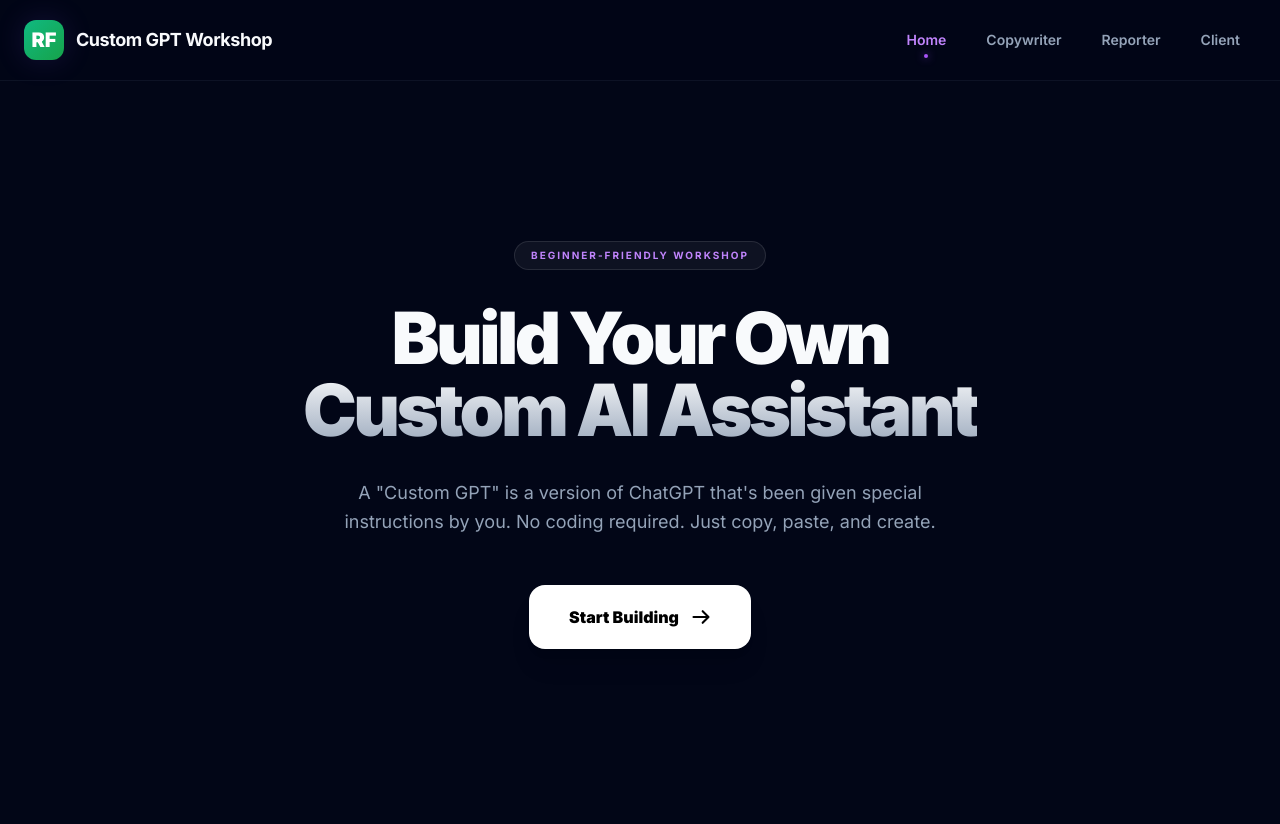
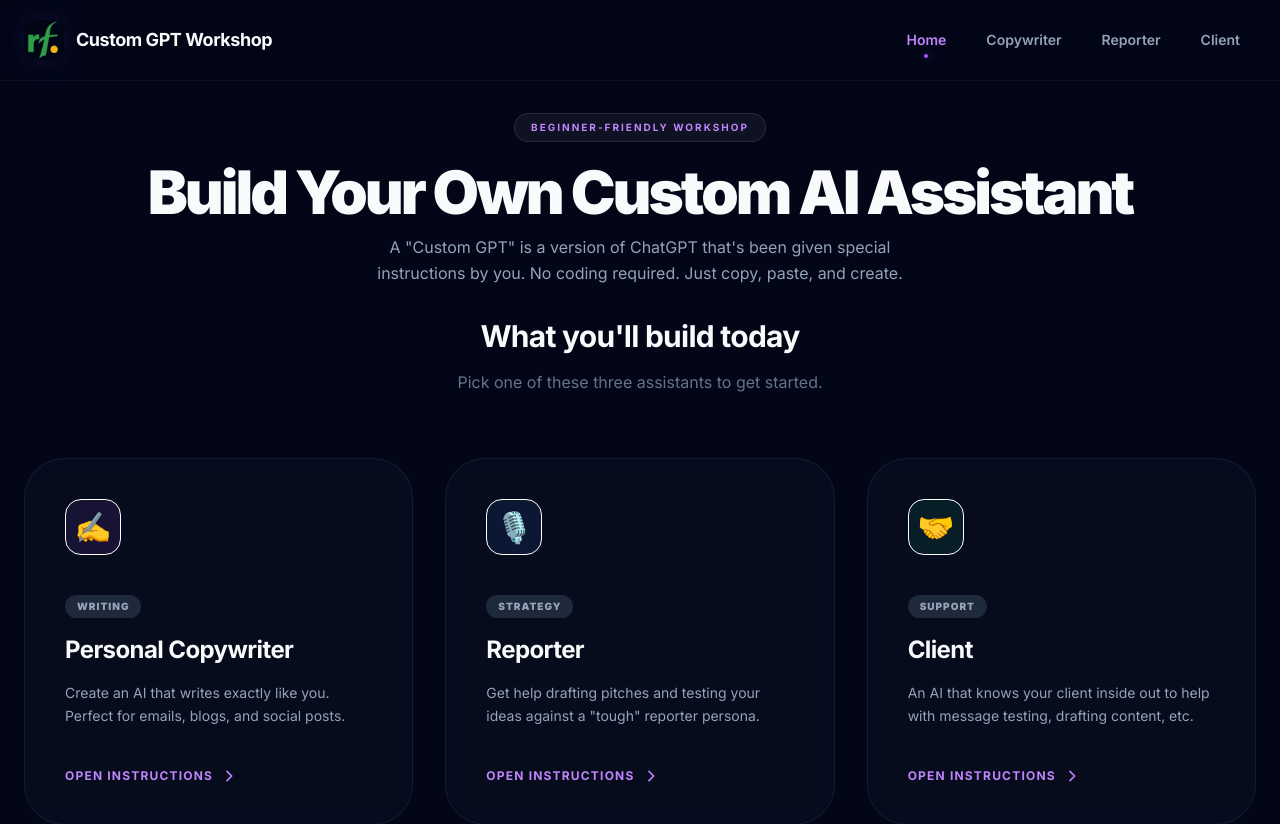
Before and after one commit to tavishi-priyam/custom-gpt-workshop-local, a React (Vite) app: page / in a window 1280 px wide. Shown: the top 824 px of the page. Built offline with nearby package versions, Linux system fonts and the light colour scheme.

Commit message:
Removed header section, updated content

```diff
--- a/components/Layout.tsx
+++ b/components/Layout.tsx
@@ -25,8 +25,9 @@
               className="flex items-center gap-3 cursor-pointer group"
               onClick={() => onNavigate('home')}
             >
-              <div className="w-10 h-10 rounded-xl bg-gradient-to-br from-emerald-500 to-green-600 flex items-center justify-center neon-glow transform transition-transform group-hover:scale-105 group-hover:rotate-3">
-                <span className="text-white font-black text-xl">RF</span>
+              <div className="w-10 h-10 rounded-xl flex items-center justify-center neon-glow transform transition-transform group-hover:scale-105 group-hover:rotate-3">
+                {/* <span className="text-white font-black text-xl">RF</span> */}
+                <div><img src="/rflogo.png"/></div>
               </div>
               <div className="flex flex-col">
                 <span className="font-bold text-lg tracking-tight leading-none">Custom GPT Workshop</span>
--- a/pages/Home.tsx
+++ b/pages/Home.tsx
@@ -37,38 +37,34 @@
   return (
     <div className="pb-32">
       {/* Hero Section */}
-      <section className="relative pt-24 pb-32 lg:pt-40 lg:pb-48 overflow-hidden">
-        <div className="absolute top-20 left-1/2 -translate-x-1/2 w-[1200px] h-[600px] bg-purple-600/10 blur-[180px] rounded-full -z-10 animate-pulse-soft"></div>
+      <section className="relative pt-6 pb-2 lg:pt-8 lg:pb-3 overflow-hidden">
+        <div className="absolute top-20 left-1/2 -translate-x-1/2 w-[200px] h-[100px] bg-purple-600/10 blur-[180px] rounded-full -z-10 animate-pulse-soft"></div>
         <div className="max-w-7xl mx-auto px-6 text-center">
-          <div className="inline-flex items-center gap-2 px-4 py-1.5 rounded-full bg-white/5 border border-white/10 text-[10px] font-bold uppercase tracking-[0.2em] text-purple-400 mb-8">
+          <div className="inline-flex items-center gap-2 px-4 py-1.5 rounded-full bg-white/5 border border-white/10 text-[10px] font-bold uppercase tracking-[0.2em] text-purple-400 mb-5">
             Beginner-Friendly Workshop
           </div>
-          <h1 className="text-5xl lg:text-7xl font-black tracking-tighter mb-8 leading-[1.1]">
-            Build Your Own <br />
-            <span className="bg-gradient-to-b from-white to-slate-400 text-transparent bg-clip-text">
-              Custom AI Assistant
-            </span>
+          <h1 className="text-4xl sm:text-5xl lg:text-6xl font-black tracking-tighter mb-3 leading-[1.05] whitespace-nowrap">
+          Build Your Own Custom AI Assistant
           </h1>
-          <p className="max-w-2xl mx-auto text-lg text-slate-400 mb-12 leading-relaxed text-balance">
-            A "Custom GPT" is a version of ChatGPT that's been given special instructions by you.
-            No coding required. Just copy, paste, and create.
+          <p className="max-w-xl mx-auto text-slate-400 mb-3 leading-relaxed text-balance">
+            A "Custom GPT" is a version of ChatGPT that's been given special instructions by you. No coding required. Just copy, paste, and create.
           </p>
-          <div className="flex flex-wrap justify-center gap-6">
+          {/* <div className="flex flex-wrap justify-center gap-6">
             <button
               onClick={() => onNavigate('copywriter')}
-              className="px-10 py-5 bg-white text-black hover:bg-slate-200 rounded-2xl font-black transition-all shadow-xl hover:scale-105 active:scale-95 flex items-center gap-3"
+              className="px-10 py-5 bg-white text-black hover:bg-slate-200 rounded-xl font-black transition-all shadow-xl hover:scale-100 active:scale-95 flex items-center gap-3"
             >
               Start Building
               <svg className="w-5 h-5" fill="none" stroke="currentColor" viewBox="0 0 24 24">
                 <path strokeLinecap="round" strokeLinejoin="round" strokeWidth="2.5" d="M14 5l7 7m0 0l-7 7m7-7H3" />
               </svg>
             </button>
-          </div>
+          </div> */}
         </div>
       </section>
 
       {/* Grid Section */}
-      <section className="max-w-7xl mx-auto px-6 py-24">
+      <section className="max-w-7xl mx-auto px-6 pt-2 pb-12">
         <div className="text-center mb-16">
           <h2 className="text-3xl font-bold tracking-tight mb-4">What you'll build today</h2>
           <p className="text-slate-500">Pick one of these three assistants to get started.</p>
--- a/pages/WorkshopPage.tsx
+++ b/pages/WorkshopPage.tsx
@@ -52,11 +52,10 @@
       {
         title: "Conversation Starters",
         description: "Copy these into the 'Conversation Starters' boxes to give yourself quick options.",
-        content: `1. Help me rewrite this email to be clearer and more strategic.
-2. Give me 3 ideas for a LinkedIn post about my week.
-3. Can you check this draft for any boring or overused words?
-4. Draft a short thank-you note to a client.
-5. Turn this complex scientific or medical concept into plain, audience-friendly language.`
+        content: `- Draft a short LinkedIn post announcing a new AI tool in healthcare.
+- Create a warm but professional email announcing a company update.
+- Write a concise thought leadership paragraph on AI in healthcare communications.
+- Generate 3 headline options for a healthcare innovation story.`
       },
       {
         title: "Personal Writing Rules",
@@ -104,18 +103,14 @@
       {
         title: "Conversation Starters",
         description: "Copy these into the 'Conversation Starters' boxes to give yourself quick options.",
-        content: `
-        1. What would you flag as unclear, overstated, or insufficiently supported in this draft?
-        2. What background context a reader would need to understand this story.
-        3. Outline how this topic might be framed in a reported news article.
-        4. Would you write about this topic?
-        5. Tell me what's good and bad about this pitch.`
+        content: `-Summarize the biggest unanswered questions in AI regulation right now.
+- Outline how a reporter would cover a major AI product launch.
+- List the key questions a journalist would ask about a new healthcare AI tool.`
       },
       {
         title: "Personal Writing Rules",
         description: "You can add these to the end of your instructions for extra polish.",
-        content: `
-        - Do not editorialize or advocate.
+        content: `- Do not editorialize or advocate.
 - Avoid adjectives that imply judgment or hype.
 - Clearly separate facts, claims, and analysis.
 - Use attribution whenever possible.
@@ -151,20 +146,15 @@
       },
       {
         title: "Conversation Starters",
-        description: "opy these into the 'Conversation Starters' boxes to give yourself quick options.",
-        content: `
-        1. Would you approve this messaging as written?
-        2. Are there any regulatory, legal, or reputational concerns with this language?
-        3. Does this align with previously approved messaging and disclosures?
-        4. Is this tone appropriate given the sensitivity of the topic?
-        5. What changes would you require before this could be shared externally?
-        6. Would you be comfortable seeing this quoted in the media?`
+        description: "Copy these into the 'Conversation Starters' boxes to give yourself quick options.",
+        content: `- Explain what makes healthcare messaging risky from a pharma perspective.
+- Describe how a pharma communications leader evaluates AI-related claims.
+- Outline the biggest red flags in healthcare press messaging.`
       },
       {
         title: "Personal Writing Rules",
         description: "You can add these to the end of your instructions for extra polish.",
-        content: `
-        Special Rules:
+        content: `Special Rules:
 - Do not speculate about outcomes, timelines, or approvals.
 - Avoid absolute claims (e.g., “safe,” “proven,” “guaranteed”).
 - Flag language that could be interpreted as promotional.
```
Also changed, not shown: public/rflogo.png (added), public/ruderfinn logo.png (added). Lines whose indentation alone changed are shown as unchanged.
